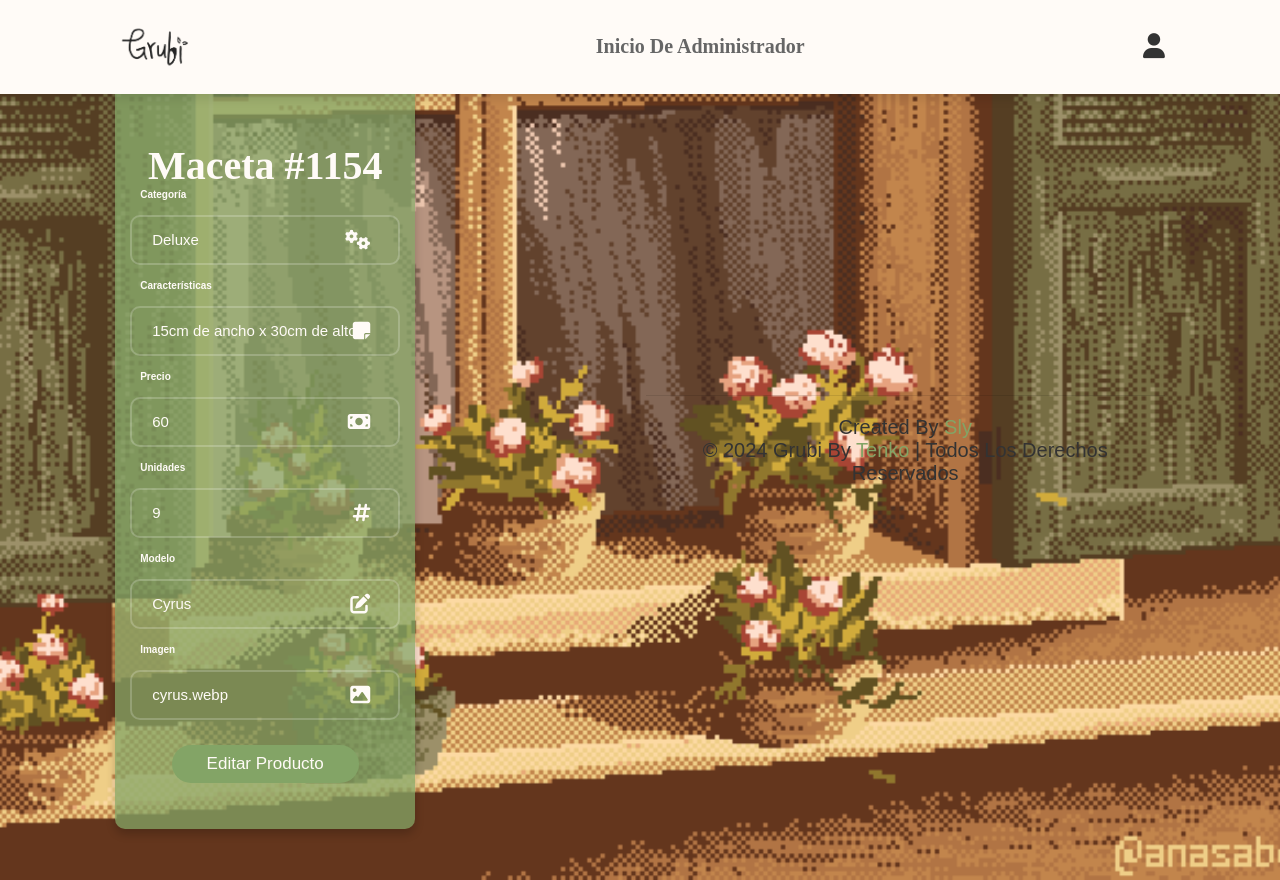
After one commit to sly8057/grubi-v2, a PHP site: page /php/editProductForm.php?sku=1154 in a window 1280 px wide. The commit adds this page. Run offline with PHP 8.4, Linux system fonts and the light colour scheme; the visitor is signed in with stand-in values (Sample User, id 1); data comes from the database, SQL or seed files in the repository; some web fonts are replaced.

Commit message:
edit products

```diff
--- a/css/style.css
+++ b/css/style.css
@@ -6,8 +6,8 @@
 	--green: #83A466;
 	--beige: #C4B093;
 	--font-color: #333;
-	--pink: #FAD7CE;
-	--yellow: #FFF3D4;
+	--pink: #FAD7CE; /* rgb(250,215,206) */
+	--yellow: #FFF3D4; /* rgb(255,243,212) */
 }
 
 * {
@@ -487,6 +487,20 @@ header .fa-bars {
 	padding-right: 3rem;
 }
 
+.container label {
+	background: transparent;
+	border-radius: 1rem;
+	color: var(--bg-color);
+	font-weight: bold;
+	font-size: 1rem;
+	padding: 1rem;
+	padding-right: 3rem;
+}
+
+.edit h1 {
+	margin-top: 7rem;
+}
+
 .container .input-box input::placeholder {
 	color: var(--bg-color);
 }
@@ -594,13 +608,21 @@ section .spacing {
 }
 
 .table tbody tr:hover {
-	background-color: rgba(131, 164, 102, .50);
+	background-color: rgba(131, 164, 102, .25);
 	color: var(--bg-color);
 }
 
 .table tbody td:hover {
-	background-color: rgba(131, 164, 102, .75);
+	background-color: rgba(131, 164, 102, .5);
 	color: var(--bg-color);
+}
+
+.table .edit a {
+	color: rgb(254, 204, 77);
+}
+
+.table .delete a {
+	color: rgb(253, 120, 91);
 }
 
 .cart table {
--- a/html/regproducts.html
+++ b/html/regproducts.html
@@ -17,7 +17,7 @@
 		<input type="checkbox" id="toggler">
 		<label for="toggler" class="fas fa-bars"></label>
 
-		<a href="#" class="logo"><img src="../img/decorations/grubi-logo.jpg" alt=""></a>
+		<a href="../index.php" class="logo"><img src="../img/decorations/grubi-logo.jpg" alt=""></a>
 
 		<nav class="navbar">
 			<a href="../php/admin.php">Inicio de Administrador</a>
--- a/php/admin.php
+++ b/php/admin.php
@@ -80,8 +80,8 @@
 						<td class = "table" data-label = "precio"><?php echo $row['precio']?></td>
 						<td class = "table" data-label = "unidades"><?php echo $row['unidades']?></td>
 						<td class = "table" data-label = "imagen"><img src="../img/products/<?php echo $row['imagen']?>" alt=""></td>
-						<td class = "table" data-label = "editar"><a href="editProduct.php?sku=<?php echo $row['sku'];?>"  class = "fas fa-pen-to-square"></a></td>
-						<td class = "table" data-label = "eliminar"><a href="deleteProduct.php?sku=<?php echo $row['sku'];?>"  class = "fas fa-pen-to-square"></a></td>
+						<td class = "table edit" data-label = "editar"><a href="editProductForm.php?sku=<?php echo $row['sku'];?>"  class = "fas fa-pen-to-square"></a></td>
+						<td class = "table delete" data-label = "eliminar"><a href="deleteProduct.php?sku=<?php echo $row['sku'];?>"  class = "fas fa-trash"></a></td>
 					</tr>
 					<?php }	?>
 				</tbody>
--- /dev/null
+++ b/php/editProductForm.php
@@ -0,0 +1,110 @@
+<?php
+	include "../connection.php";
+	$sql = mysqli_query($con, "SELECT * FROM macetas");
+	session_start();
+	if(!isset($_SESSION['id_owner'])){
+		$msg = "No se ha iniciado sesión";
+		header("refresh:1; url=../html/login.html");
+		echo '<div>'.$msg.'</div>';
+		echo '<p>Serás redirigido al log in en 5 segundos.</p>';
+	// header("Location: products.php");
+	exit;
+	}
+?>
+
+<?php
+	if(!isset($_GET['sku'])){
+		header("Location: admin.php");
+	}
+
+	// ubicar el sku del producto a editar
+	$sku = $_GET['sku'];
+	$sql = mysqli_query($con, "SELECT * FROM macetas WHERE sku = '$sku'");
+	while($row = mysqli_fetch_array($sql)){
+?>
+<!DOCTYPE html>
+<html lang="es">
+<head>
+	<meta charset="UTF-8">
+	<meta name="viewport" content="width=device-width, initial-scale=1.0">
+	<title>Registra macetas</title>
+
+	<!-- font awesome -->
+	<link rel="stylesheet" href="https://cdnjs.cloudflare.com/ajax/libs/font-awesome/6.5.1/css/all.min.css">
+
+	<!-- css file -->
+	<link href="../css/style.css" rel="stylesheet">
+</head>
+<body class="signup-login">
+	<!-- header section start -->
+	<header>
+		<input type="checkbox" id="toggler">
+		<label for="toggler" class="fas fa-bars"></label>
+
+		<a href="../index.php" class="logo"><img src="../img/decorations/grubi-logo.jpg" alt=""></a>
+
+		<nav class="navbar">
+			<a href="admin.php">Inicio de Administrador</a>
+		</nav>
+
+		<div class="icons">
+			<a href="#" class="fas fa-user"></a>
+		</div>
+	</header>
+<!-- header section end -->
+
+
+<!-- edición section start -->
+<section class="form">
+		<div class="container edit">
+			<form action="editProduct.php" method="post">
+				<h1 class = "edit">Maceta #<?php echo $row['sku']; ?></h1>
+					<input type="hidden" name="sku" placeholder="<?php echo $row['sku']; ?>" required>
+				<label>categoría</label>
+				<div class="input-box edit">
+					<input type="text"  name="categoria" placeholder="<?php echo $row['categoria']; ?>" required>
+					<i class="fas fa-gears"></i>
+				</div>
+				<label>características</label>
+				<div class="input-box edit">
+					<input type="text"  name="caracteristicas" placeholder="<?php echo $row['caracteristicas']; ?>" required>
+					<i class="fas fa-note-sticky"></i>
+				</div>
+				<label>precio</label>
+				<div class="input-box edit">
+					<input type="text"  name="precio" placeholder="<?php echo $row['precio']; ?>" required>
+					<i class="fas fa-money-bill"></i>
+				</div>
+				<label>unidades</label>
+				<div class="input-box edit">
+					<input type="number"  name="unidades" placeholder="<?php echo $row['unidades']; ?>" required>
+					<i class="fas fa-hashtag"></i>
+				</div>
+				<label>modelo</label>
+				<div class="input-box edit">
+					<input type="text"  name="modelo" placeholder="<?php echo $row['modelo']; ?>" required>
+					<i class="fas fa-pen-to-square"></i>
+				</div>
+				<label>imagen</label>
+				<div class="input-box edit">
+					<input type="text"  name="imagen" placeholder="<?php echo $row['imagen']; ?>" required>
+					<i class="fas fa-image"></i>
+				</div>
+
+				<button type="submit" class="btn">Editar producto</button>
+			</form>
+		</div>
+	</section>
+<!-- edición section end -->
+
+<?php
+    }
+?>
+
+<!-- footer section start -->
+<footer class="footer">
+		<div class="credit"> created by <span> sly </span> <br> &copy; 2024 Grubi by <span> Tenko </span> | todos los derechos reservados </div>
+	</footer>
+<!-- footer section end -->
+</body>
+</html>
```
Also changed, not shown: php/deleteProduct.php (added, +13 -0 lines), php/editProduct.php (added, +48 -0 lines).
